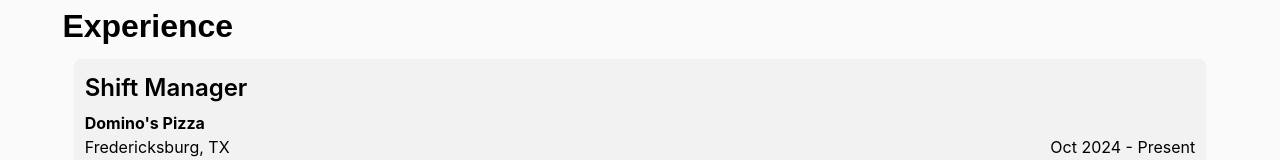
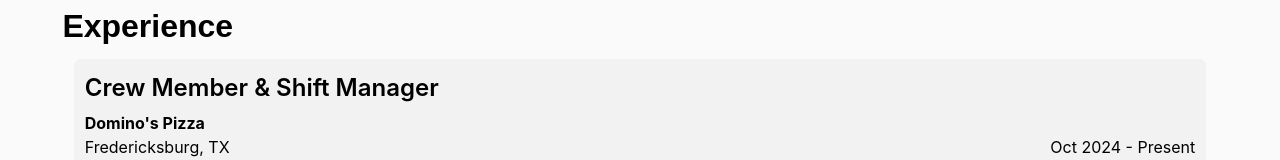
Before and after one commit to MaxGunter99/updated-portfolio, a React (Create React App) app: page / in a window 1280 px wide. Shown: the part 765-925 px from the top of the page. Built offline with nearby package versions, Linux system fonts and the light colour scheme; a web font is replaced by a local one.

Commit message:
updating resume

```diff
--- a/src/components/Experience.js
+++ b/src/components/Experience.js
@@ -10,7 +10,7 @@
 
             <div className="experience-item">
 
-                <h4>Shift Manager</h4>
+                <h4>Crew Member & Shift Manager</h4>
 
                 <div className="experience-info">
                     <div className="experience-info-location">
```
Also changed, not shown: 1 other file (tests, documents, lock files or other folders).
